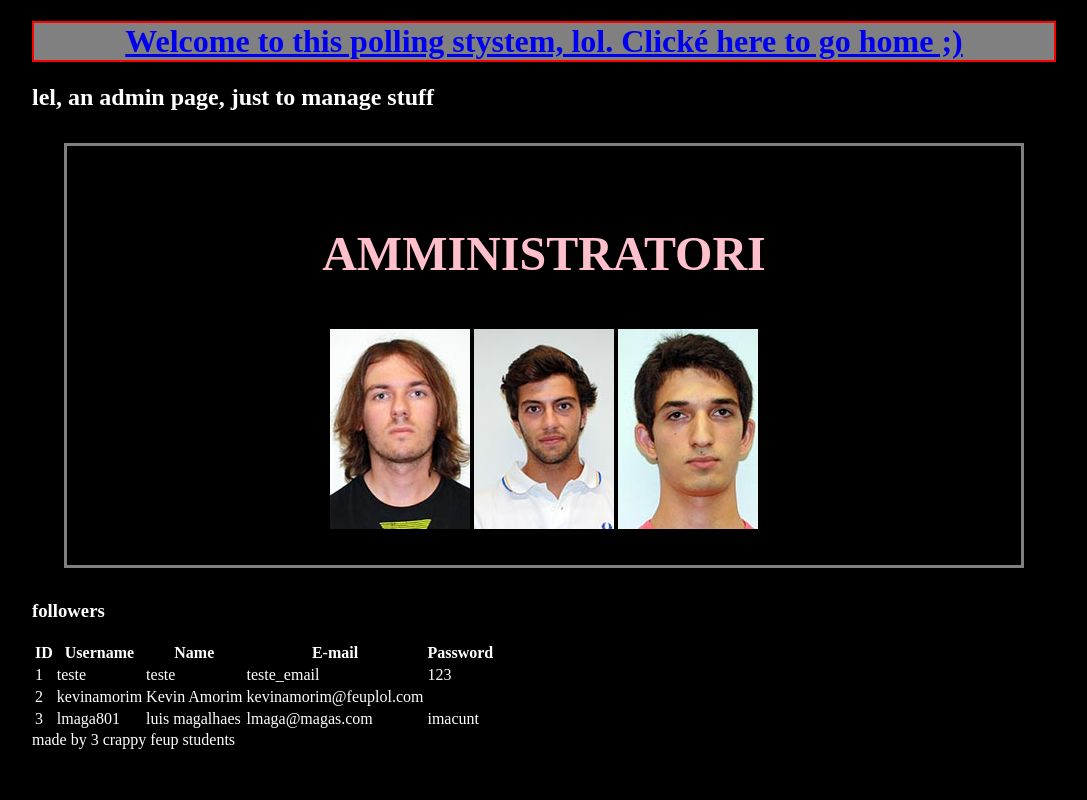
After one commit to ludwig801/FEUP-LTW, a PHP site: page /admin.php in a window 1280 px wide. The commit adds this page. Shown: the whole page, without its empty margins (96-1183 px from the left). Run offline with PHP 8.4, Linux system fonts and the light colour scheme; data comes from the database, SQL or seed files in the repository; both versions use the stored data as it was after the commit.

Commit message:
Admin page and css

```diff
--- /dev/null
+++ b/admin.php
@@ -0,0 +1,47 @@
+<?php
+
+	include_once('database/connection.php');
+	include_once('database/users.php');
+
+	$result = getAllUsers($db);
+
+	include('templates/header.php');
+?>
+
+	<h2> lel, an admin page, just to manage stuff </h2>
+
+	<div id="the-admins">
+
+		<p> AMMINISTRATORI </p>
+
+		<img src="content/images/admin1.jpg" />
+		<img src="content/images/admin2.jpg" />
+		<img src="content/images/admin3.jpg" />
+
+	</div>
+
+	<h3> followers </h3>
+
+	<table>
+		<tr>
+			<th>ID</th>
+			<th>Username</th>
+			<th>Name</th>
+			<th>E-mail</th>
+			<th>Password</th>
+			<th></th>
+		</tr>
+
+		<?php foreach($result as $row) { ?>
+				<tr>
+					<td><?=$row['id']?></td>
+					<td><?=$row['username']?></td>
+					<td><?=$row['name']?></td>
+					<td><?=$row['email']?></td>
+					<td><?=$row['password']?></td>
+				</tr>
+		<?php 	} ?>
+
+	</table>
+
+<?php include('templates/footer.php'); ?>
--- a/database/create_user.php
+++ b/create_user.php
@@ -1,6 +1,6 @@
 <?php
 
-	include_once('db/connection.php');
+	include_once('database/connection.php');
 
 	$stmt = $db->prepare('INSERT INTO users VALUES (NULL, :username, :name, :email, :password)');
 	$stmt->bindParam(':username', $_POST['username'], PDO::PARAM_STR);
--- /dev/null
+++ b/css/style.css
@@ -0,0 +1,25 @@
+body {
+	width:80%;
+	margin:auto;
+	background-color:black;
+	color:white;
+}
+
+h1 {
+	border: solid red 2px;
+	text-align: center;
+	background-color: grey;
+}
+
+#the-admins {
+	margin: 2em;
+	padding: 2em;
+	border: solid grey 3px;
+	text-align: center;
+}
+
+#the-admins p {
+	font-weight: bold;
+	font-size: 3em;
+	color:pink;
+}
--- a/database/connection.php
+++ b/database/connection.php
@@ -1,3 +1,3 @@
 <?php
-	$db = new PDO('sqlite:db/polls.db');
+	$db = new PDO('sqlite:database/polls.db');
 ?>
--- a/register.php
+++ b/register.php
@@ -2,7 +2,7 @@
 	include('templates/header.php');
 ?>
 
-		<form method="POST" action="database/create_user.php">
+		<form method="POST" action="create_user.php">
 			<p><label>Name: </label><input type="text" placeholder="Name" name="name" /></p>
 			<p><label>Username: </label><input type="text" placeholder="Username" name="username" /></p>
 			<p><label>Password: </label><input type="password" name="password" /></p>
```
Also changed, not shown: content/images/admin1.jpg (added), content/images/admin2.jpg (added), content/images/admin3.jpg (added), database/polls.db.
